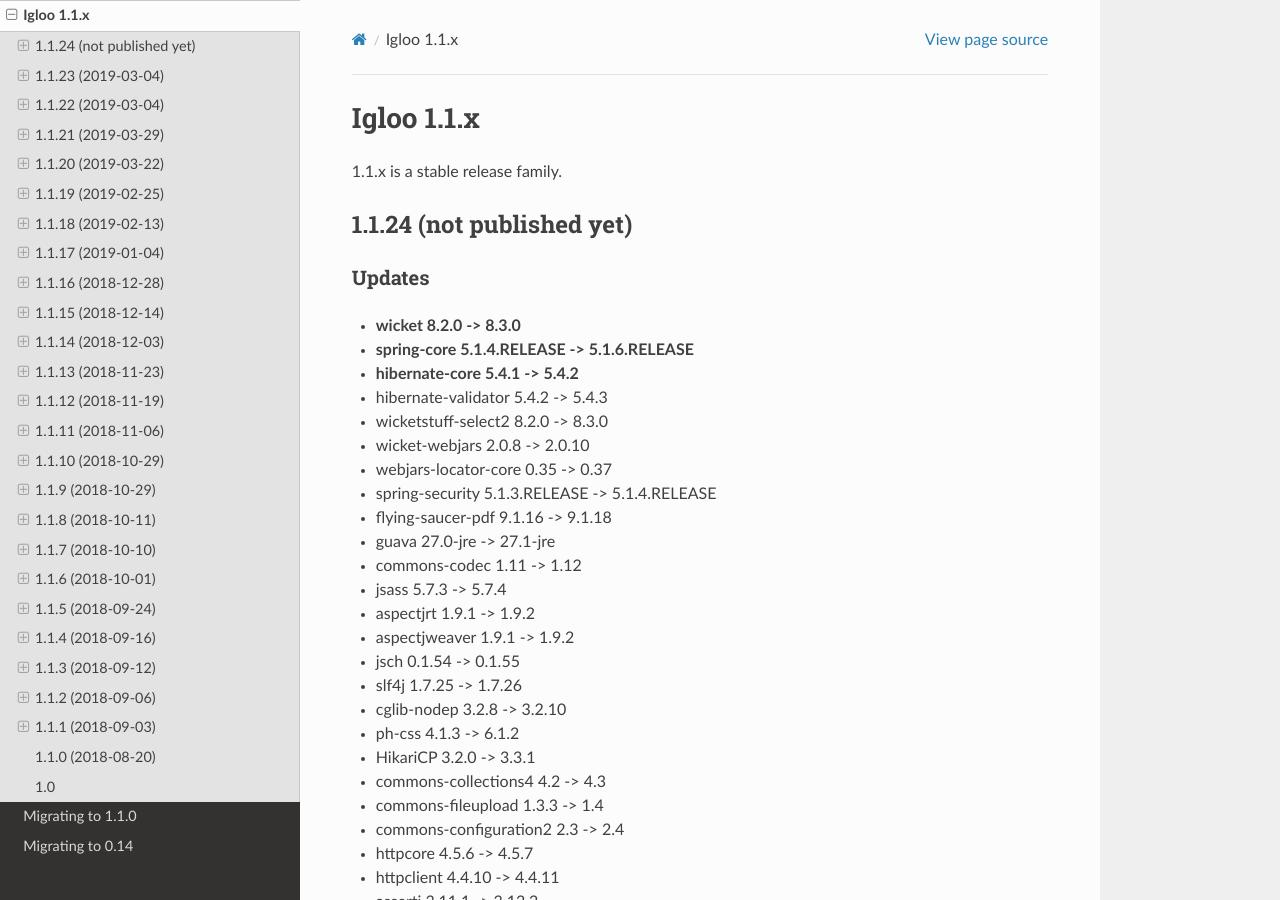
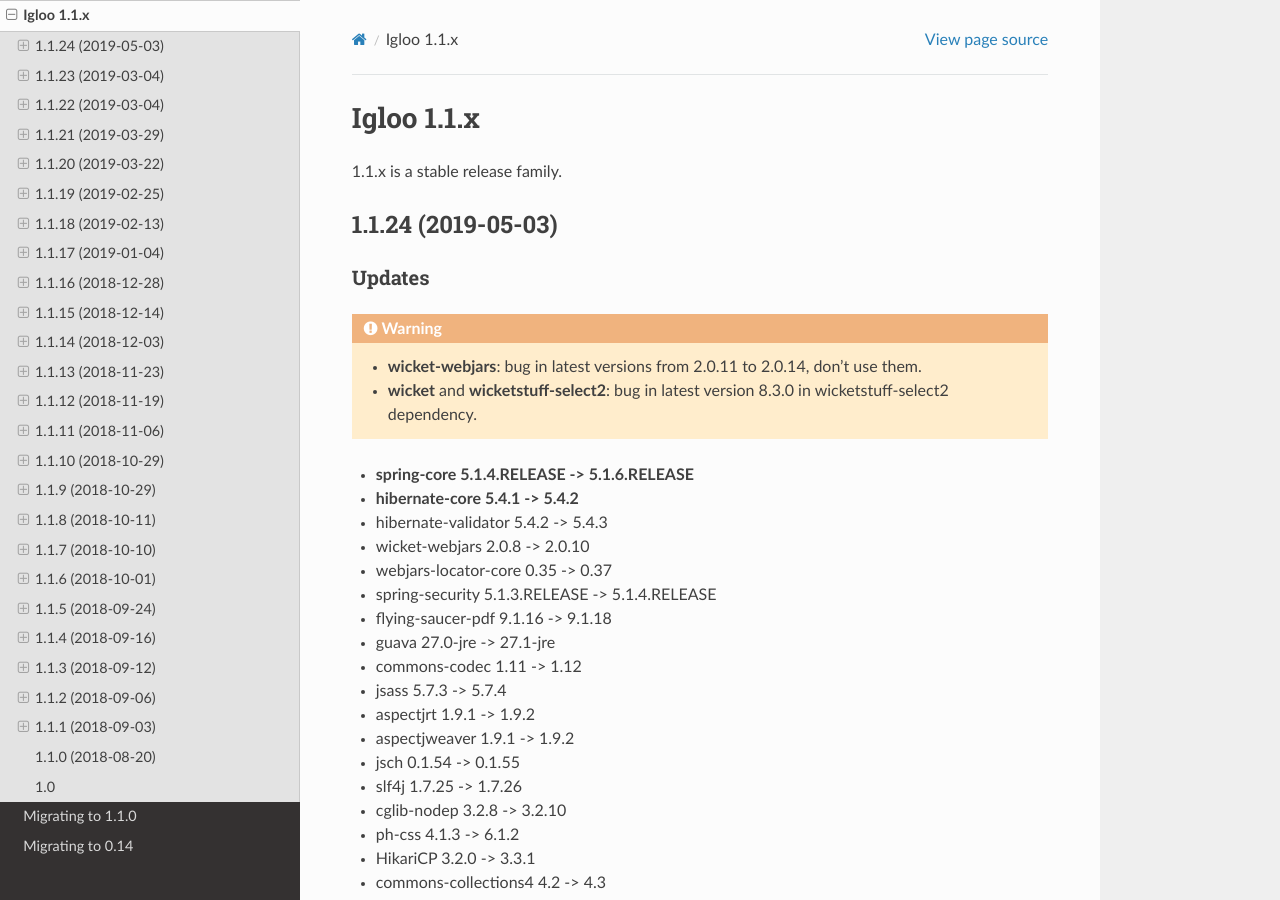
Before and after one commit to igloo-project/igloo-doc, a Sphinx documentation site: the page built from source/release-notes/1.1.x.rst, in a window 1280 px wide and 900 px high. Built offline with Sphinx 7.4.7 and the Read the Docs theme 2.0.0, drawn with Linux system fonts in a browser that asks for light colours.

Commit message:
1.1.24: update release notes

```diff
--- a/source/release-notes/1.1.x.rst
+++ b/source/release-notes/1.1.x.rst
@@ -6,17 +6,22 @@ Igloo 1.1.x
 
 .. _v1.1.24:
 
-1.1.24 (not published yet)
-##########################
+1.1.24 (2019-05-03)
+###################
 
 Updates
 *******
 
-* **wicket 8.2.0 -> 8.3.0**
+.. warning::
+  - **wicket-webjars**: bug in latest versions from 2.0.11 to 2.0.14,
+    don't use them.
+
+  - **wicket** and **wicketstuff-select2**: bug in latest version 8.3.0 in
+    wicketstuff-select2 dependency.
+
 * **spring-core 5.1.4.RELEASE -> 5.1.6.RELEASE**
 * **hibernate-core 5.4.1 -> 5.4.2**
 * hibernate-validator 5.4.2 -> 5.4.3
-* wicketstuff-select2 8.2.0 -> 8.3.0
 * wicket-webjars 2.0.8 -> 2.0.10
 * webjars-locator-core 0.35 -> 0.37
 * spring-security 5.1.3.RELEASE -> 5.1.4.RELEASE
```
